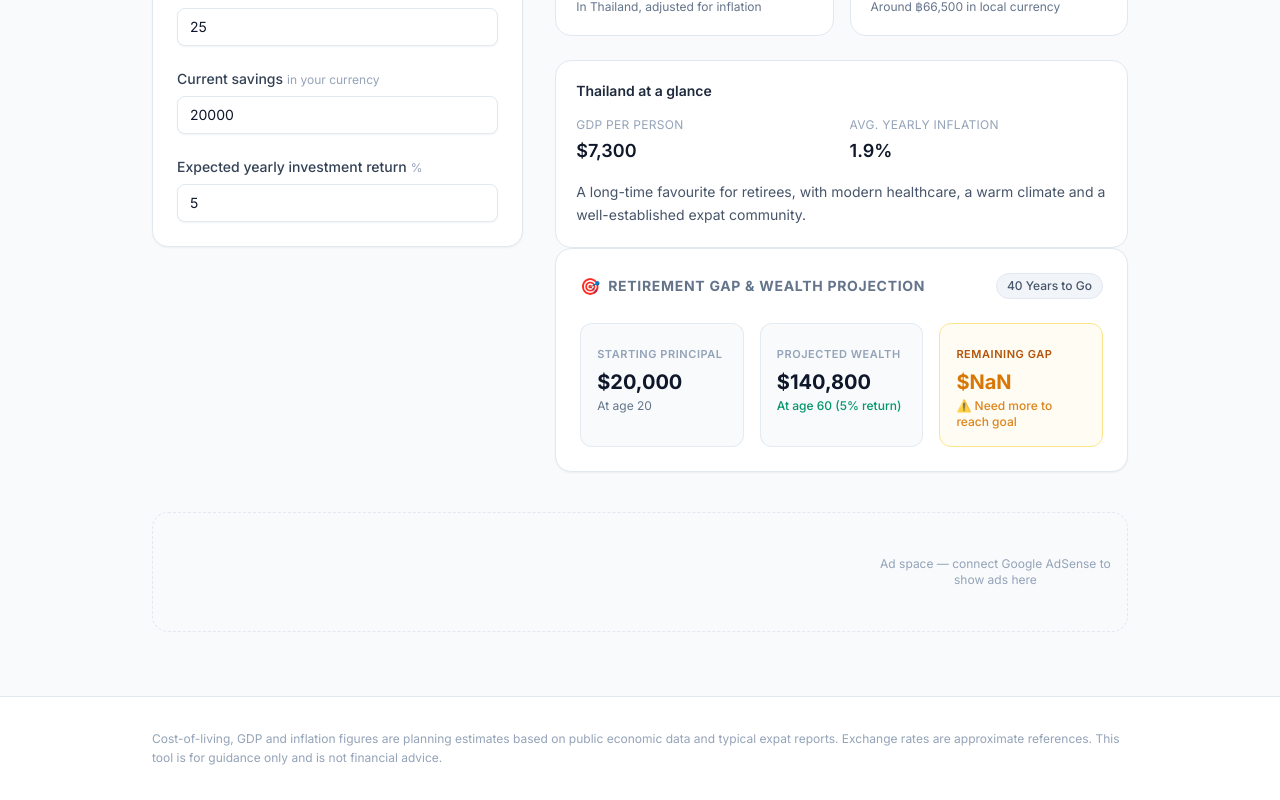
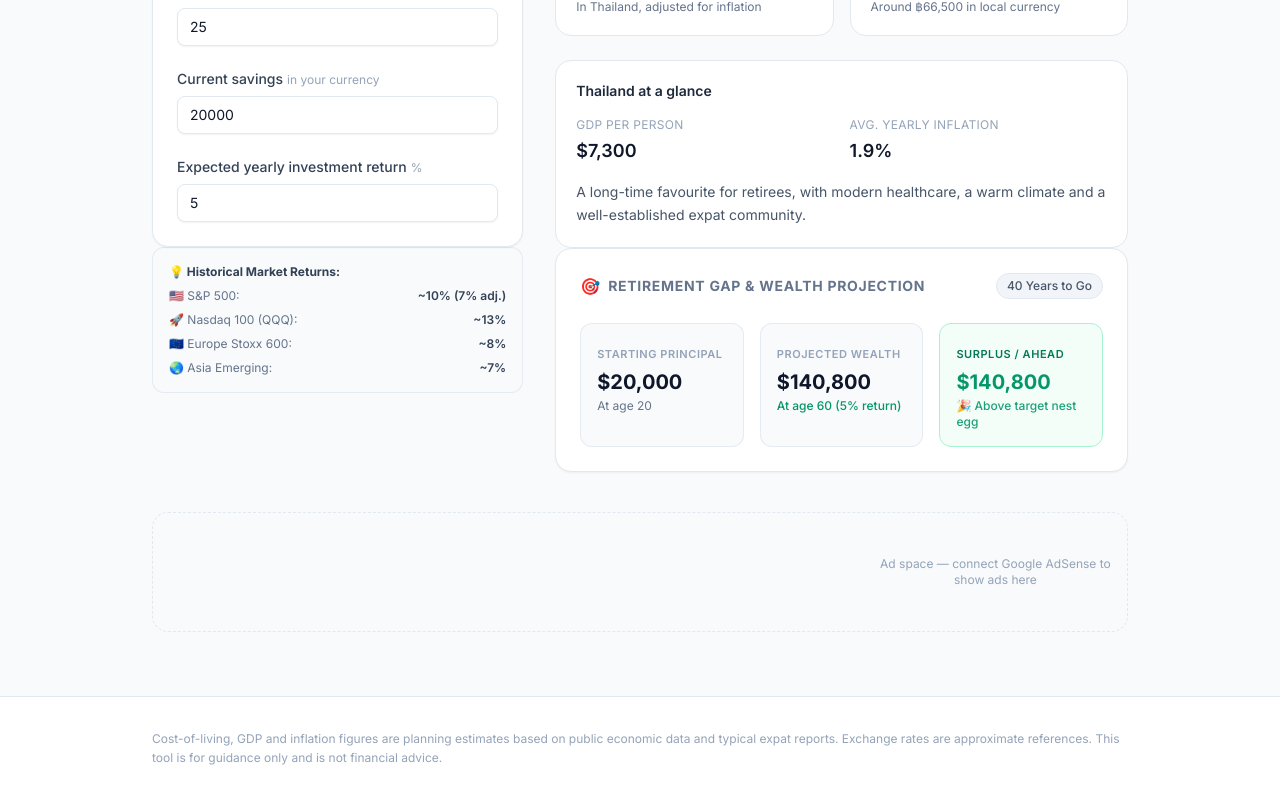
Before and after one commit to aochio/aochio.github.io, a React (Vite) app: page / in a window 1280 px wide. Shown: the part 3464-4264 px from the top of the page. Built offline with nearby package versions, Linux system fonts and the light colour scheme; no server answers.

Commit message:
Update App.tsx

```diff
--- a/src/App.tsx
+++ b/src/App.tsx
@@ -136,6 +136,14 @@ const homeCurrency = getCurrency(form.currencyCode);
               </p>
               <PlannerForm value={form} onChange={setForm} />
             </div>
+            {/* 📊 移到左侧下方的指数平均回报参考提示（完美撑长左边高度） */}
+              <div className="text-xs text-slate-500 bg-slate-50 p-4 rounded-xl border border-slate-200/80 space-y-2">
+                <span className="font-bold text-slate-700 block">💡 Historical Market Returns:</span>
+                <div className="flex justify-between"><span>🇺🇸 S&P 500:</span> <span className="font-semibold text-slate-700">~10% (7% adj.)</span></div>
+                <div className="flex justify-between"><span>🚀 Nasdaq 100 (QQQ):</span> <span className="font-semibold text-slate-700">~13%</span></div>
+                <div className="flex justify-between"><span>🇪🇺 Europe Stoxx 600:</span> <span className="font-semibold text-slate-700">~8%</span></div>
+                <div className="flex justify-between"><span>🌏 Asia Emerging:</span> <span className="font-semibold text-slate-700">~7%</span></div>
+              </div>
           </div>
 
           <div className="lg:col-span-3">
@@ -148,8 +156,6 @@ const homeCurrency = getCurrency(form.currencyCode);
             {/* 🌟 新增的高亮对比卡片：展示复利增长与资产蜕变 */}
 
 <div className="rounded-2xl border border-slate-200 bg-white p-6 shadow-sm">
-
-                  {/* 标题栏 */}
               <div className="flex items-center justify-between mb-4">
                 <div className="flex items-center gap-2">
                   <span>🎯</span>
@@ -160,14 +166,13 @@ const homeCurrency = getCurrency(form.currencyCode);
                 </span>
               </div>
 
-                  {/* 核心数据三栏对比：起点 -> 预计终点 vs 目标需求 */}
               <div className="grid grid-cols-1 sm:grid-cols-3 gap-4 pt-2">
 
                 {/* 1. 当前起点 */}
                 <div className="p-4 rounded-xl bg-slate-50 border border-slate-200/80">
                   <span className="text-[11px] font-semibold uppercase tracking-wider text-slate-400">Starting Principal</span>
                   <div className="text-xl font-bold text-slate-900 mt-1">
-                              {homeCurrency.symbol}{Number(form.currentSavings).toLocaleString()}
+                    {homeCurrency.symbol}{Number(form.currentSavings || 0).toLocaleString()}
                   </div>
                   <span className="text-xs text-slate-500 mt-0.5 block">At age {form.currentAge}</span>
                 </div>
@@ -176,21 +181,25 @@ const homeCurrency = getCurrency(form.currencyCode);
                 <div className="p-4 rounded-xl bg-slate-50 border border-slate-200/80">
                   <span className="text-[11px] font-semibold uppercase tracking-wider text-slate-400">Projected Wealth</span>
                   <div className="text-xl font-bold text-slate-900 mt-1">
-                              {homeCurrency.symbol}{Math.round(
-                                  (Number(form.currentSavings) / homeCurrency.perUsd) *
-                                  Math.pow(1 + (form.annualReturnPct / 100), yearsToRetire) *
-                                  homeCurrency.perUsd
-                              ).toLocaleString()}
+                    {homeCurrency.symbol}{Math.round(futureSavingsLocal).toLocaleString()}
                   </div>
                   <span className="text-xs text-emerald-600 font-medium mt-0.5 block">At age {form.retirementAge} ({form.annualReturnPct}% return)</span>
                 </div>
 
-                      {/* 3. 差额对比 (Surplus or Gap) */}
+                {/* 3. 差额对比 (Surplus or Gap) —— 兼容多种可能的属性名，彻底根除 NaN */}
                 {(() => {
-                          const projectedUsd = (Number(form.currentSavings) / homeCurrency.perUsd) * Math.pow(1 + (form.annualReturnPct / 100), yearsToRetire);
-                          const targetUsd = result.nestEggUsd; // 对应上方 Total Nest Egg Needed 的美元数值
-                          const diffUsd = projectedUsd - targetUsd;
-                          const diffLocal = diffUsd * homeCurrency.perUsd;
+                  const perUsd = homeCurrency.perUsd || 1;
+
+                  // 从 result 对象中安全提取目标金额（兼容 nestEggUsd, nestEgg, 或其他可能的命名）
+                  const targetUsd = result
+                    ? (typeof (result as any).nestEggUsd === 'number' ? (result as any).nestEggUsd
+                        : typeof (result as any).nestEgg === 'number' ? (result as any).nestEgg
+                        : typeof (result as any).targetUsd === 'number' ? (result as any).targetUsd
+                        : 0)
+                    : 0;
+
+                  const diffUsd = futureSavingsUsd - targetUsd;
+                  const diffLocal = diffUsd * perUsd;
                   const isSurplus = diffUsd >= 0;
 
                   return (
```
Lines whose indentation alone changed are shown as unchanged.
